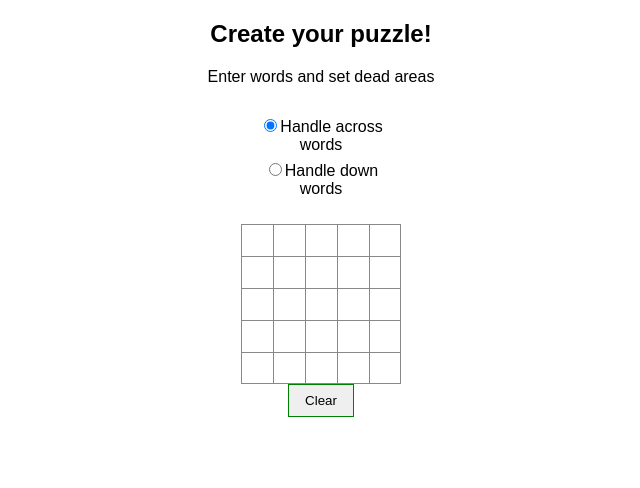
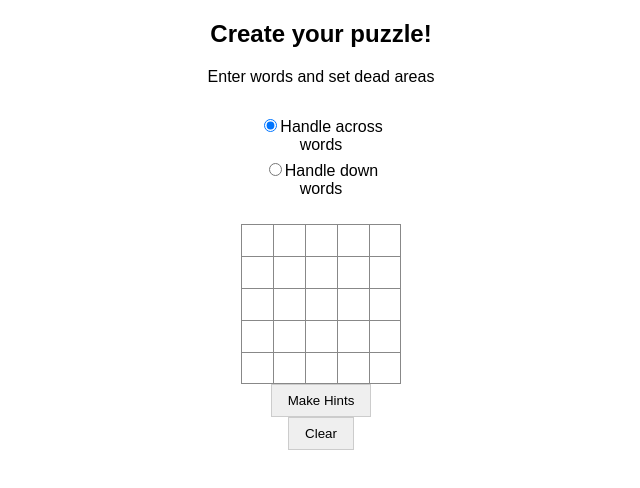
Before and after one commit to akiryk/crossword, a React (Create React App) app: page / in a window 1280 px wide. Shown: the top 488 px of the page, without its empty margins (319-959 px from the left). Built offline with nearby package versions, Linux system fonts and the light colour scheme.

Commit message:
create object with words across

```diff
--- a/src/App.js
+++ b/src/App.js
@@ -1,15 +1,18 @@
-import React, { useState } from "react";
+import React, { useState, useEffect } from "react";
 import styled from "styled-components";
-import Crossword from "./components/Crossword";
+import { Button } from "./components/Common";
+import Grid from "./components/Grid";
+import CrosswordContainer from "./components/CrosswordContainer";
 import "./App.css";
 import {
-  MODES,
+  DIRECTION_MODES,
   PHASE_TITLES,
   ANSWER_PHASE,
   HINT_PHASE,
   PHASE_DESCRIPTIONS,
   GO_LEFT_TO_RIGHT,
   GO_TOP_TO_BOTTOM,
+  SPAN,
 } from "./utils/constants";
 
 const StyledInputs = styled.div`
@@ -26,14 +29,70 @@ const StyledInputWrapper = styled.div`
 
 function App() {
   const [phase, setPhase] = useState(ANSWER_PHASE);
-  const [mode, setMode] = useState(GO_LEFT_TO_RIGHT);
+  const [directionMode, setDirectionMode] = useState(GO_LEFT_TO_RIGHT);
+  const [toggleRerender, setToggleRender] = useState(false);
+  const [grid, setGrid] = useState(null);
+  const [gridData, setGridData] = useState(null);
+  const [cells, setCells] = useState([]);
+  const [cellWithFocus, setCellWithFocus] = useState(null);
+
+  useEffect(() => {
+    const { grid, gridData, cells } = new Grid({
+      crossSpan: SPAN,
+      downSpan: SPAN,
+    });
+    setGrid(grid);
+    setGridData(gridData);
+    setCells(cells);
+  }, []);
+
+  function handleClearPuzzle() {
+    grid.clear();
+    setToggleRender((c) => !c);
+    setCellWithFocus(null);
+  }
+
   function handleChange(e) {
-    console.log("handleChange");
     const newMode = e.target.value;
-    if (MODES.includes(newMode)) {
-      setMode(newMode);
+    if (DIRECTION_MODES.includes(newMode)) {
+      setDirectionMode(newMode);
     }
   }
+
+  function handleMakeHints() {
+    const wordsAcross = {};
+    let acrossWordCount = 0;
+    let acrossWord = [];
+    let currentWord;
+    for (let y = 0; y < SPAN; y++) {
+      currentWord = "";
+      for (let x = 0; x < SPAN; x++) {
+        const currentCell = gridData[`${x}:${y}`];
+        const previousCell = gridData[`${x - 1}:${y}`];
+        const nextCell = gridData[`${x + 1}:${y}`];
+        currentWord = `${currentWord}${currentCell.value}`;
+        if (!previousCell?.value && !!currentCell.value && !!nextCell?.value) {
+          // first letter in an across word!
+          acrossWordCount += 1;
+          wordsAcross[acrossWordCount] = {
+            word: "",
+            startingCell: currentCell,
+            endingCell: null,
+          };
+        }
+        if (!!previousCell?.value && !!currentCell.value && !nextCell?.value) {
+          wordsAcross[acrossWordCount] = {
+            ...wordsAcross[acrossWordCount],
+            word: currentWord,
+            endingCell: currentCell,
+          };
+          currentWord = "";
+        }
+      }
+    }
+    console.log(wordsAcross);
+  }
+
   return (
     <div className="App">
       <h2>{PHASE_TITLES[phase]}</h2>
@@ -43,27 +102,35 @@ function App() {
           <StyledInputWrapper>
             <input
               type="radio"
-              name="mode"
+              name="directionMode"
               id="horizontal"
               value={`${GO_LEFT_TO_RIGHT}`}
               onChange={handleChange}
-              checked={mode === GO_LEFT_TO_RIGHT}
+              checked={directionMode === GO_LEFT_TO_RIGHT}
             />
             <label htmlFor="horizontal">Handle across words</label>
           </StyledInputWrapper>{" "}
           <StyledInputWrapper>
             <input
               type="radio"
-              name="mode"
+              name="directionMode"
               id="vertical"
               value={`${GO_TOP_TO_BOTTOM}`}
-              checked={mode === GO_TOP_TO_BOTTOM}
+              checked={directionMode === GO_TOP_TO_BOTTOM}
               onChange={handleChange}
             />
             <label htmlFor="vertical">Handle down words</label>
           </StyledInputWrapper>
         </StyledInputs>
-        <Crossword mode={mode} phase={phase} />
+        <CrosswordContainer
+          directionMode={directionMode}
+          phase={phase}
+          cellWithFocus={cellWithFocus}
+          setCellWithFocus={setCellWithFocus}
+          gridData={gridData}
+        />
+        <Button onClick={handleMakeHints}>Make Hints</Button>
+        <Button onClick={handleClearPuzzle}>Clear</Button>
       </div>
     </div>
   );
--- a/src/components/Common.js
+++ b/src/components/Common.js
@@ -1,7 +1,6 @@
-import React, { useState, useEffect } from "react";
 import styled from "styled-components";
 
 export const Button = styled.button`
-  border: 1px solid green;
+  border: 1px solid #ccc;
   padding: 8px 16px;
 `;
--- a/src/components/Crossword.js
+++ b/src/components/Crossword.js
@@ -1,194 +1,47 @@
-import React, { useState, useEffect } from "react";
-import { Button } from "./Common";
+import React from "react";
 import Cell from "./Cell";
-import Grid from "./Grid";
-import {
-  ANSWER_PHASE,
-  GO_TOP_TO_BOTTOM,
-  GO_LEFT_TO_RIGHT,
-  GO_BOTTOM_TO_TOP,
-  GO_RIGHT_TO_LEFT,
-  SPAN,
-} from "../utils/constants";
 
-// function getNextColumnOrRowUp(current) {
-//   if (current > 0) {
-//     return current - 1;
-//   }
-//   return SPAN - 1;
-// }
+import { ANSWER_PHASE, SPAN } from "../utils/constants";
 
-// function getNextColumnOrRowDown(current) {
-//   if (current < SPAN - 1) {
-//     return current + 1;
-//   }
-//   return 0;
-// }
-
-function getCellBelow({ currentRow, currentColumn }) {
-  let newRow = currentRow;
-  if (currentRow < SPAN - 1) {
-    newRow = currentRow + 1;
-  }
-  return { row: newRow, column: currentColumn };
-}
-
-function getCellAbove({ currentRow, currentColumn }) {
-  let newRow = SPAN;
-  if (currentRow > 0) {
-    newRow = currentRow - 1;
-  }
-  return { row: newRow, column: currentColumn };
-}
-
-function getCellToTheRight({ currentRow, currentColumn }) {
-  let newColumn = currentColumn;
-  if (currentColumn < SPAN - 1) {
-    newColumn = currentColumn + 1;
-  }
-  return { row: currentRow, column: newColumn };
-}
-
-function getCellToTheLeft({ currentRow, currentColumn }) {
-  let newColumn = SPAN;
-  if (currentColumn > 0) {
-    newColumn = currentColumn - 1;
-  }
-  return { row: currentRow, column: newColumn };
-}
-
-export default function CrosswordContainer({ mode, phase }) {
-  const [cells, setCells] = useState(null);
-  const [grid, setGrid] = useState(null);
-  const [gridData, setGridData] = useState(null);
-  const [hasCleared, setHasCleared] = useState(false);
-
-  const [cellWithFocus, setCellWithFocus] = useState(null);
-  useEffect(() => {
-    const { grid, gridData, cells } = new Grid({
-      crossSpan: SPAN,
-      downSpan: SPAN,
-    });
-    setGrid(grid);
-    setGridData(gridData);
-    setCells(cells);
-  }, []);
-
-  function goToNextCell({ row, column, overrideMode }) {
-    const nextCellMode = overrideMode ? overrideMode : mode;
-    let nextCellFunction = () => {};
-    switch (nextCellMode) {
-      case GO_RIGHT_TO_LEFT:
-        nextCellFunction = getCellToTheLeft;
-        break;
-      case GO_LEFT_TO_RIGHT:
-        nextCellFunction = getCellToTheRight;
-        break;
-      case GO_BOTTOM_TO_TOP:
-        nextCellFunction = getCellAbove;
-        break;
-      case GO_TOP_TO_BOTTOM:
-        nextCellFunction = getCellBelow;
-        break;
-      default:
-        break;
-    }
-    const nextCell = nextCellFunction({
-      currentRow: row,
-      currentColumn: column,
-    });
-
-    setCellWithFocus(nextCell);
-  }
-
-  function gotoPreviousCell({ row, column, overrideMode }) {
-    const nextCellMode = overrideMode ? overrideMode : mode;
-    let nextCellFunction = () => {};
-    switch (nextCellMode) {
-      case GO_RIGHT_TO_LEFT:
-        nextCellFunction = getCellToTheRight;
-        break;
-      case GO_LEFT_TO_RIGHT:
-        nextCellFunction = getCellToTheLeft;
-        break;
-      case GO_BOTTOM_TO_TOP:
-        nextCellFunction = getCellBelow;
-        break;
-      case GO_TOP_TO_BOTTOM:
-        nextCellFunction = getCellAbove;
-        break;
-      default:
-        break;
-    }
-    const nextCell = nextCellFunction({
-      currentRow: row,
-      currentColumn: column,
-    });
-    setCellWithFocus(nextCell);
-  }
-
-  function handleClearPuzzle() {
-    grid.clear();
-    setHasCleared((c) => !c);
-    setCellWithFocus(null);
-  }
-
-  return (
-    <Crossword
-      grid={gridData}
-      goToNextCell={goToNextCell}
-      gotoPreviousCell={gotoPreviousCell}
-      cellWithFocus={cellWithFocus}
-      mode={mode}
-      phase={phase}
-      onClearPuzzle={handleClearPuzzle}
-      hasCleared={hasCleared}
-    />
-  );
-}
-
-function Crossword({
-  mode,
+export default function Crossword({
+  directionMode,
   phase,
-  grid,
+  gridData,
   goToNextCell,
-  gotoPreviousCell,
+  goToPreviousCell,
   cellWithFocus,
-  onClearPuzzle,
   onClick,
 }) {
-  console.log(grid);
   return (
     <>
-      {grid ? (
+      {gridData ? (
         <div>
           <div
             className={
-              mode === ANSWER_PHASE
+              directionMode === ANSWER_PHASE
                 ? "Crossword Crossword--pattern"
                 : "Crossword"
             }
           >
-            {Array.from(Array(SPAN)).map((undefinedItem, i) => {
-              return Array.from(Array(SPAN)).map((undefinedItem, j) => {
+            {Array.from(Array(SPAN)).map((undefinedItem, y) => {
+              return Array.from(Array(SPAN)).map((undefinedItem, x) => {
                 return (
                   <Cell
-                    cell={grid[`${i}:${j}`]}
+                    cell={gridData[`${x}:${y}`]}
                     onClick={onClick}
-                    key={`${i}:${j}`}
-                    row={i}
-                    column={j}
-                    mode={mode}
+                    key={`${x}:${y}`}
+                    row={y}
+                    column={x}
+                    directionMode={directionMode}
                     phase={phase}
                     goToNextCell={goToNextCell}
-                    gotoPreviousCell={gotoPreviousCell}
+                    goToPreviousCell={goToPreviousCell}
                     cellWithFocus={cellWithFocus}
                   />
                 );
               });
             })}
           </div>
-          <Button onClick={onClearPuzzle}>Clear</Button>
         </div>
       ) : null}
     </>
--- /dev/null
+++ b/src/components/CrosswordContainer.js
@@ -0,0 +1,122 @@
+import React, { useState, useEffect } from "react";
+import Crossword from "./Crossword";
+
+import {
+  ANSWER_PHASE,
+  GO_TOP_TO_BOTTOM,
+  GO_LEFT_TO_RIGHT,
+  GO_BOTTOM_TO_TOP,
+  GO_RIGHT_TO_LEFT,
+  SPAN,
+} from "../utils/constants";
+
+function getCellBelow({ currentRow, currentColumn }) {
+  let newRow = currentRow;
+  if (currentRow < SPAN - 1) {
+    newRow = currentRow + 1;
+  }
+  return { row: newRow, column: currentColumn };
+}
+
+function getCellAbove({ currentRow, currentColumn }) {
+  let newRow = SPAN;
+  if (currentRow > 0) {
+    newRow = currentRow - 1;
+  }
+  return { row: newRow, column: currentColumn };
+}
+
+function getCellToTheRight({ currentRow, currentColumn }) {
+  let newColumn = currentColumn;
+  if (currentColumn < SPAN - 1) {
+    newColumn = currentColumn + 1;
+  }
+  return { row: currentRow, column: newColumn };
+}
+
+function getCellToTheLeft({ currentRow, currentColumn }) {
+  let newColumn = SPAN;
+  if (currentColumn > 0) {
+    newColumn = currentColumn - 1;
+  }
+  return { row: currentRow, column: newColumn };
+}
+
+export default function CrosswordContainer({
+  directionMode,
+  phase,
+  gridData,
+  hasCleared,
+  setCellWithFocus,
+  cellWithFocus,
+}) {
+  function goToNextCell({ row, column, overrideDirectionMode }) {
+    const nextCellMode = overrideDirectionMode
+      ? overrideDirectionMode
+      : directionMode;
+    let nextCellFunction = () => {};
+    switch (nextCellMode) {
+      case GO_RIGHT_TO_LEFT:
+        nextCellFunction = getCellToTheLeft;
+        break;
+      case GO_LEFT_TO_RIGHT:
+        nextCellFunction = getCellToTheRight;
+        break;
+      case GO_BOTTOM_TO_TOP:
+        nextCellFunction = getCellAbove;
+        break;
+      case GO_TOP_TO_BOTTOM:
+        nextCellFunction = getCellBelow;
+        break;
+      default:
+        break;
+    }
+    const nextCell = nextCellFunction({
+      currentRow: row,
+      currentColumn: column,
+    });
+
+    setCellWithFocus(nextCell);
+  }
+
+  function goToPreviousCell({ row, column, overrideDirectionMode }) {
+    const nextCellMode = overrideDirectionMode
+      ? overrideDirectionMode
+      : directionMode;
+    let nextCellFunction = () => {};
+    switch (nextCellMode) {
+      case GO_RIGHT_TO_LEFT:
+        nextCellFunction = getCellToTheRight;
+        break;
+      case GO_LEFT_TO_RIGHT:
+        nextCellFunction = getCellToTheLeft;
+        break;
+      case GO_BOTTOM_TO_TOP:
+        nextCellFunction = getCellBelow;
+        break;
+      case GO_TOP_TO_BOTTOM:
+        nextCellFunction = getCellAbove;
+        break;
+      default:
+        break;
+    }
+    const nextCell = nextCellFunction({
+      currentRow: row,
+      currentColumn: column,
+    });
+    setCellWithFocus(nextCell);
+  }
+
+  return (
+    <Crossword
+      gridData={gridData}
+      goToNextCell={goToNextCell}
+      goToPreviousCell={goToPreviousCell}
+      cellWithFocus={cellWithFocus}
+      setCellWithFocus={setCellWithFocus}
+      directionMode={directionMode}
+      phase={phase}
+      hasCleared={hasCleared}
+    />
+  );
+}
--- a/src/utils/constants.js
+++ b/src/utils/constants.js
@@ -4,7 +4,7 @@ export const GO_TOP_TO_BOTTOM = "GO_TOP_TO_BOTTOM";
 export const GO_BOTTOM_TO_TOP = "GO_BOTTOM_TO_TOP";
 export const GO_LEFT_TO_RIGHT = "GO_LEFT_TO_RIGHT";
 export const GO_RIGHT_TO_LEFT = "GO_RIGHT_TO_LEFT";
-export const MODES = [
+export const DIRECTION_MODES = [
   GO_TOP_TO_BOTTOM,
   GO_BOTTOM_TO_TOP,
   GO_LEFT_TO_RIGHT,
```
Also changed, not shown: src/components/Cell.js (+20 -12 lines), src/components/Grid.js (+5 -5 lines), 1 other file (tests, documents, lock files or other folders).
